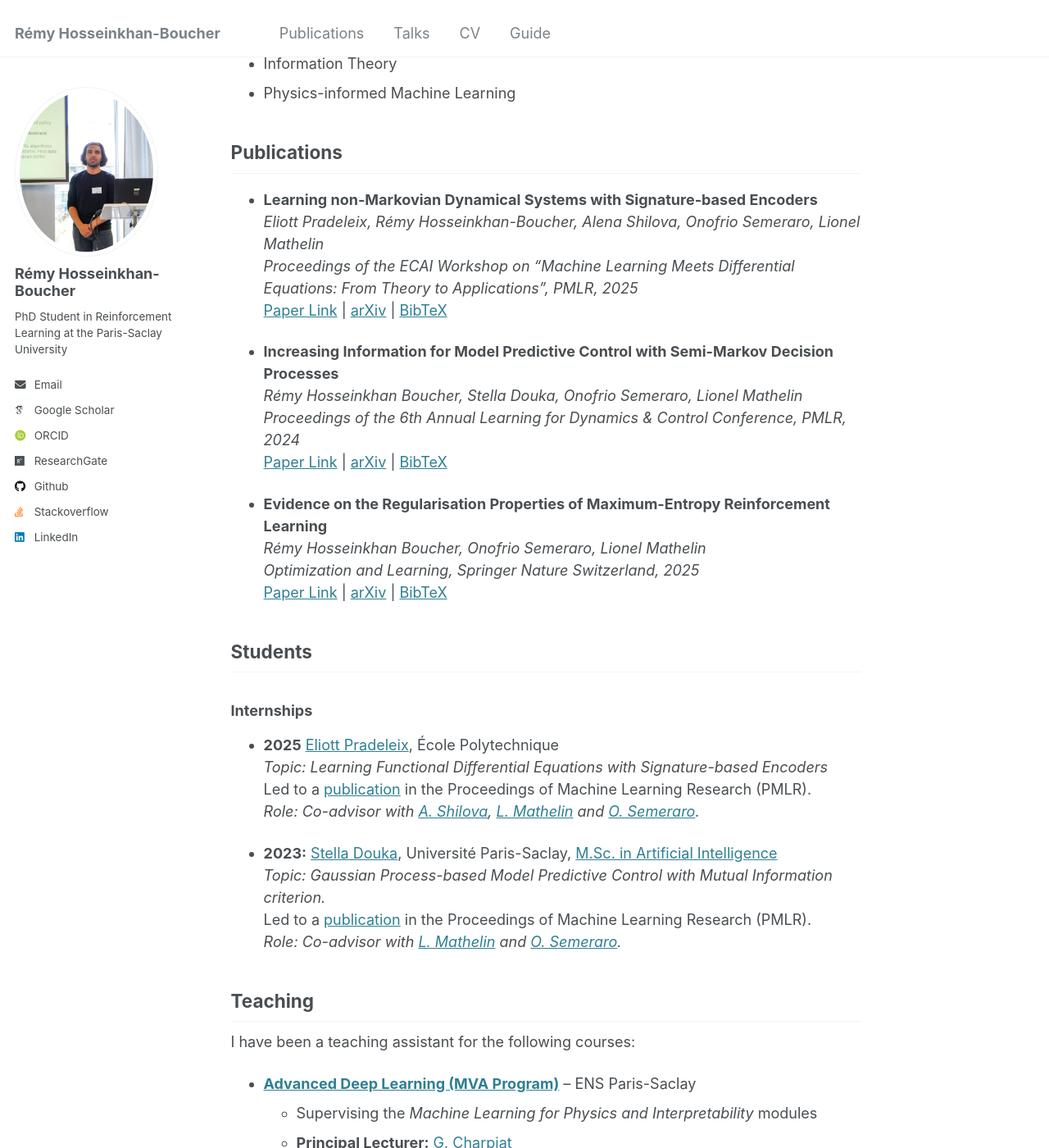
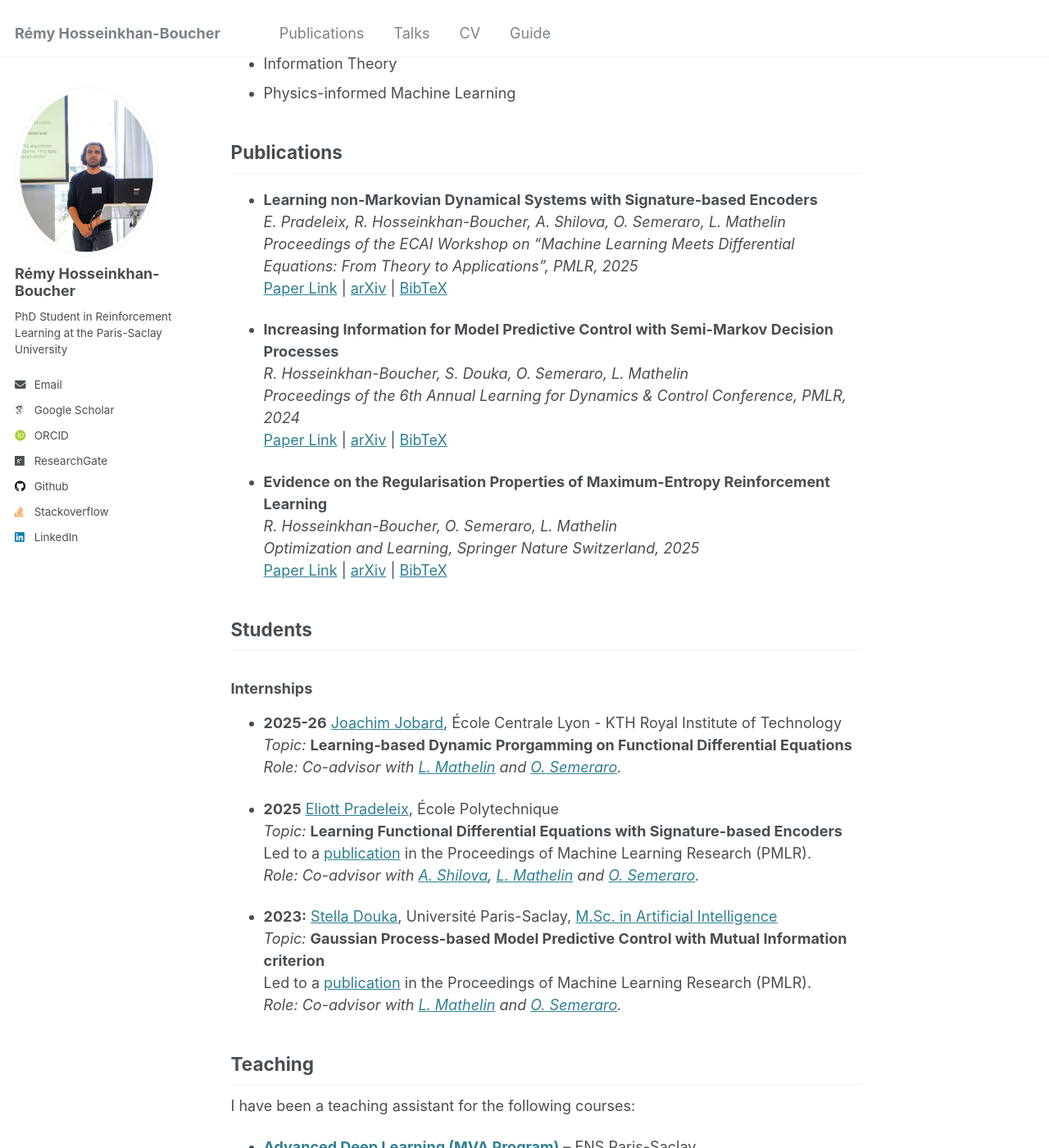
Before and after one commit to ReHoss/rehoss.github.io, a Jekyll site: the page built from _pages/about.md, in a window 1280 px wide and 1400 px high, scrolled down 706 px. Shown: the whole window at 82% size. Built offline with Jekyll 4.4.1, drawn with Linux system fonts in a browser that asks for light colours; some web fonts are replaced.

Commit message:
PMLR Eliott's paper and Joachim Jobard update

```diff
--- a/_pages/about.md
+++ b/_pages/about.md
@@ -27,17 +27,17 @@
 ## Publications
 
 - **Learning non-Markovian Dynamical Systems with Signature-based Encoders**
-  *Eliott Pradeleix, Rémy Hosseinkhan-Boucher, Alena Shilova, Onofrio Semeraro, Lionel Mathelin*
+  *E. Pradeleix, R. Hosseinkhan-Boucher, A. Shilova, O. Semeraro, L. Mathelin*
   *Proceedings of the ECAI Workshop on "Machine Learning Meets Differential Equations: From Theory to Applications", PMLR, 2025*
-  [Paper Link](files/papers/paper_neural_laplace_signature.pdf) | [arXiv](https://www.arxiv.org/abs/2509.12022) | [BibTeX](files/bibentry/pradeleix2025.txt)
+  [Paper Link](https://proceedings.mlr.press/v277/pradeleix25a.html) | [arXiv](https://www.arxiv.org/abs/2509.12022) | [BibTeX](files/bibentry/pradeleix2025.txt)
 
 - **Increasing Information for Model Predictive Control with Semi-Markov Decision Processes**
-  *Rémy Hosseinkhan Boucher, Stella Douka, Onofrio Semeraro, Lionel Mathelin*
+  *R. Hosseinkhan-Boucher, S. Douka, O. Semeraro, L. Mathelin*
   *Proceedings of the 6th Annual Learning for Dynamics & Control Conference, PMLR, 2024*
   [Paper Link](https://proceedings.mlr.press/v242/hosseinkhan-boucher24a.html) | [arXiv](https://arxiv.org/abs/2501.17256) | [BibTeX](files/bibentry/hosseinkhan2024.txt)
 
 - **Evidence on the Regularisation Properties of Maximum-Entropy Reinforcement Learning**
-  *Rémy Hosseinkhan Boucher, Onofrio Semeraro, Lionel Mathelin*
+  *R. Hosseinkhan-Boucher, O. Semeraro, L. Mathelin*
   *Optimization and Learning, Springer Nature Switzerland, 2025*
   [Paper Link](https://link.springer.com/chapter/10.1007/978-3-031-77941-1_10) | [arXiv](https://arxiv.org/abs/2501.17115) | [BibTeX](files/bibentry/hosseinkhan2025.txt)
 
@@ -45,15 +45,20 @@
 
 ### Internships
 
+- **2025-26** [Joachim Jobard](linkedin.com/in/joachim-jobard-80490a209), École Centrale Lyon -
+  KTH Royal Institute of Technology
+  *Topic:* **Learning-based Dynamic Prorgamming on Functional Differential Equations**
+  *Role: Co-advisor with [L. Mathelin](https://perso.limsi.fr/mathelin/) and [O. Semeraro](https://scholar.google.fr/citations?user=kregZ48AAAAJ&hl=en).*
+
 - **2025** [Eliott Pradeleix](https://www.linkedin.com/in/eliott-pradeleix-87b550258), École Polytechnique
-  *Topic: Learning Functional Differential Equations with Signature-based Encoders*
-  Led to a [publication]({{ site.url }}/files/papers/paper_neural_laplace_signature.pdf) in the Proceedings of Machine Learning Research (PMLR).
+  *Topic:* **Learning Functional Differential Equations with Signature-based Encoders**
+  Led to a [publication](https://proceedings.mlr.press/v277/pradeleix25a.html) in the Proceedings of Machine Learning Research (PMLR).
   *Role: Co-advisor with [A. Shilova](https://aleshi94.github.io/home/), [L. Mathelin](https://perso.limsi.fr/mathelin/) and [O. Semeraro](https://scholar.google.fr/citations?user=kregZ48AAAAJ&hl=en).*
 
 
 - **2023:** [Stella Douka](https://scholar.google.com/citations?user=bV4mjlQAAAAJ&hl=en), Université
   Paris-Saclay, [M.Sc. in Artificial Intelligence](https://www.universite-paris-saclay.fr/en/education/master/mathematics-and-applications/m2-mathematiques-et-intelligence-artificielle)
-  *Topic: Gaussian Process-based Model Predictive Control with Mutual Information criterion.*
+  *Topic:* **Gaussian Process-based Model Predictive Control with Mutual Information criterion**
   Led to a [publication](https://proceedings.mlr.press/v242/hosseinkhan-boucher24a.html) in the Proceedings of Machine Learning Research (PMLR).
   *Role: Co-advisor with [L. Mathelin](https://perso.limsi.fr/mathelin/) and [O. Semeraro](https://scholar.google.fr/citations?user=kregZ48AAAAJ&hl=en).*
 
```
